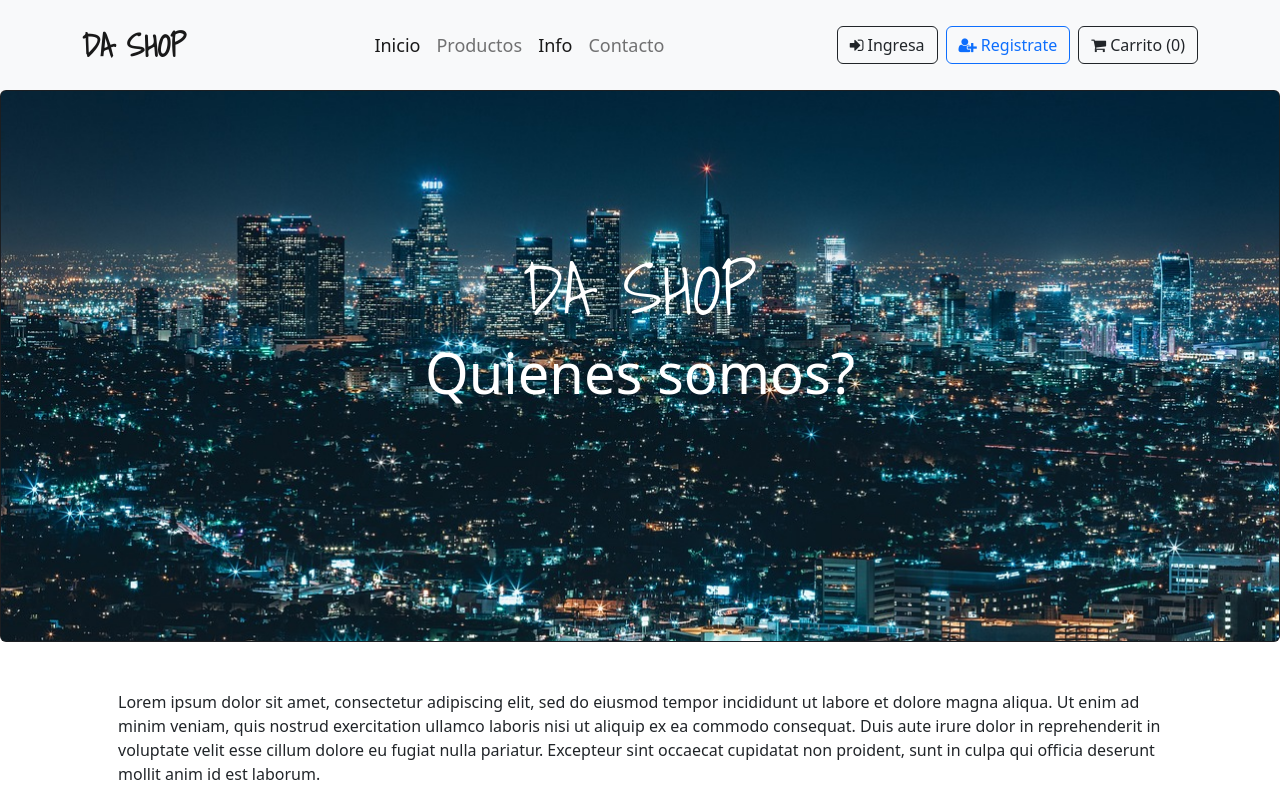
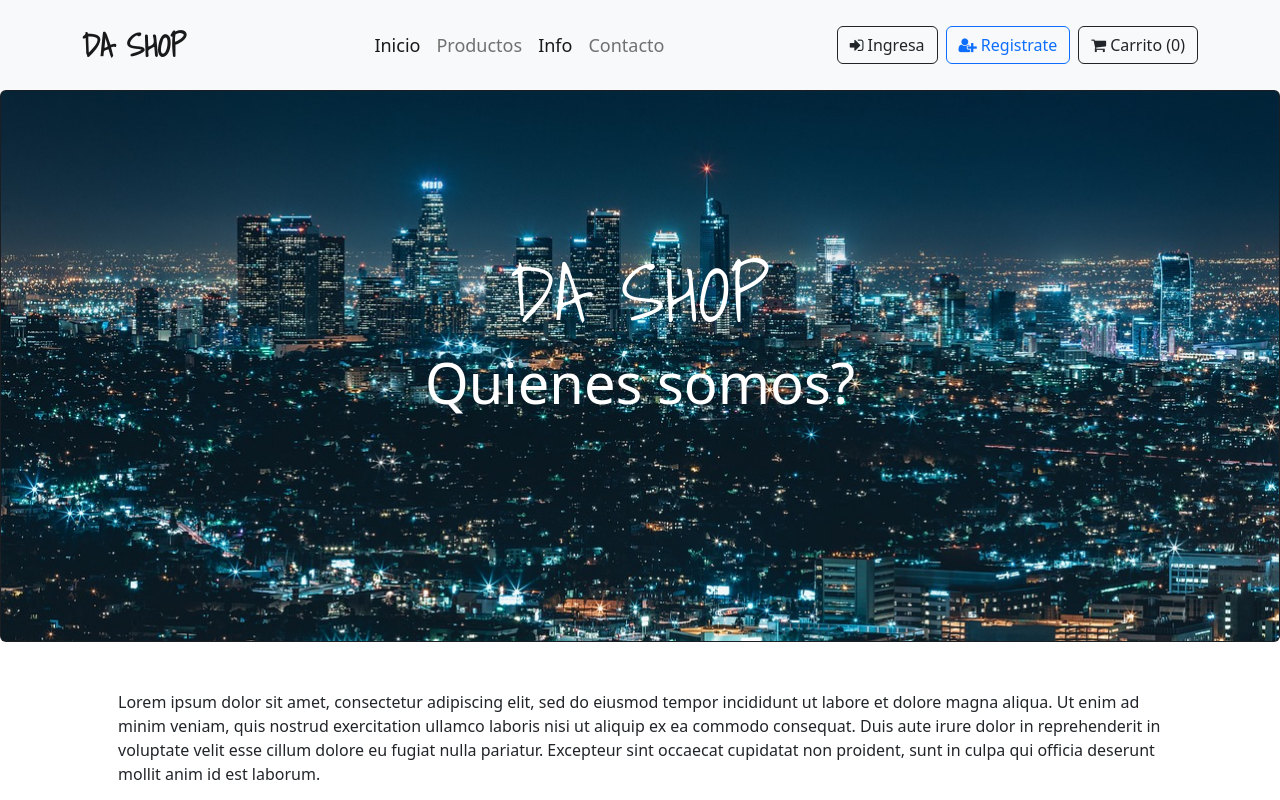
Before and after one commit to chicler/ecommerce-project, a React (Create React App) app: page /about in a window 1280 px wide. Shown: the top 800 px of the page. Built offline with nearby package versions, Linux system fonts and the light colour scheme.

Commit message:
Update About.jsx

```diff
--- a/src/components/About.jsx
+++ b/src/components/About.jsx
@@ -11,7 +11,7 @@ export const About = () => {
             <div className="card text-bg-dark ">
                 <img id='about-image' src="/assets/about.jpg" className="card-img bg-dark" alt="about-background" height='550em' />
                 <div id='about-card' className="bg-dark-tertiary card-img-overlay text-center position-absolute top-50 start-50 translate-middle">
-                    <h1 id='about-title' className="card-title display-2">DA SHOP</h1>
+                    <h1 id='about-title' className="card-title display-1">DA SHOP</h1>
                     <p className="card-text display-4">Quienes somos?</p>
                 </div>
             </div>
```
